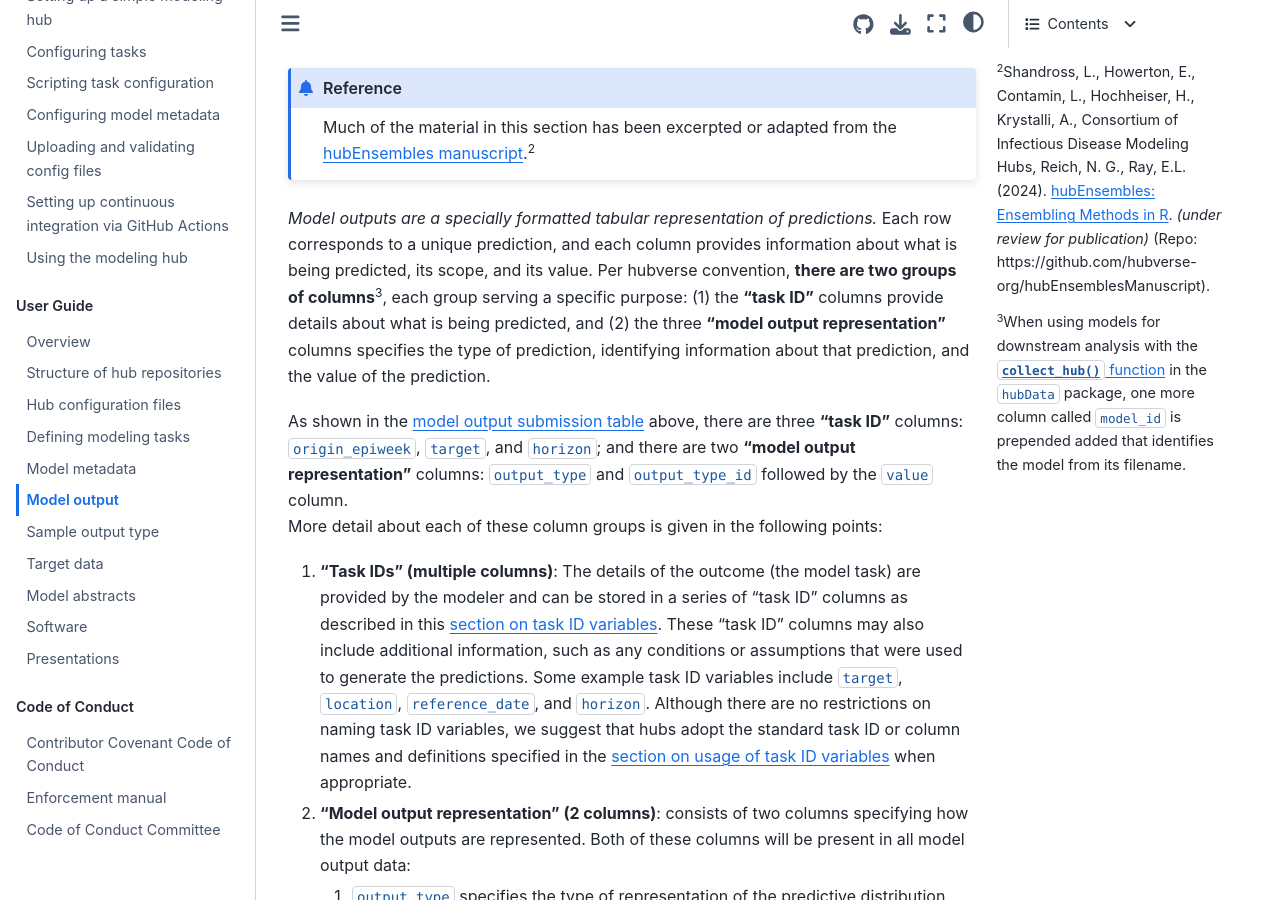
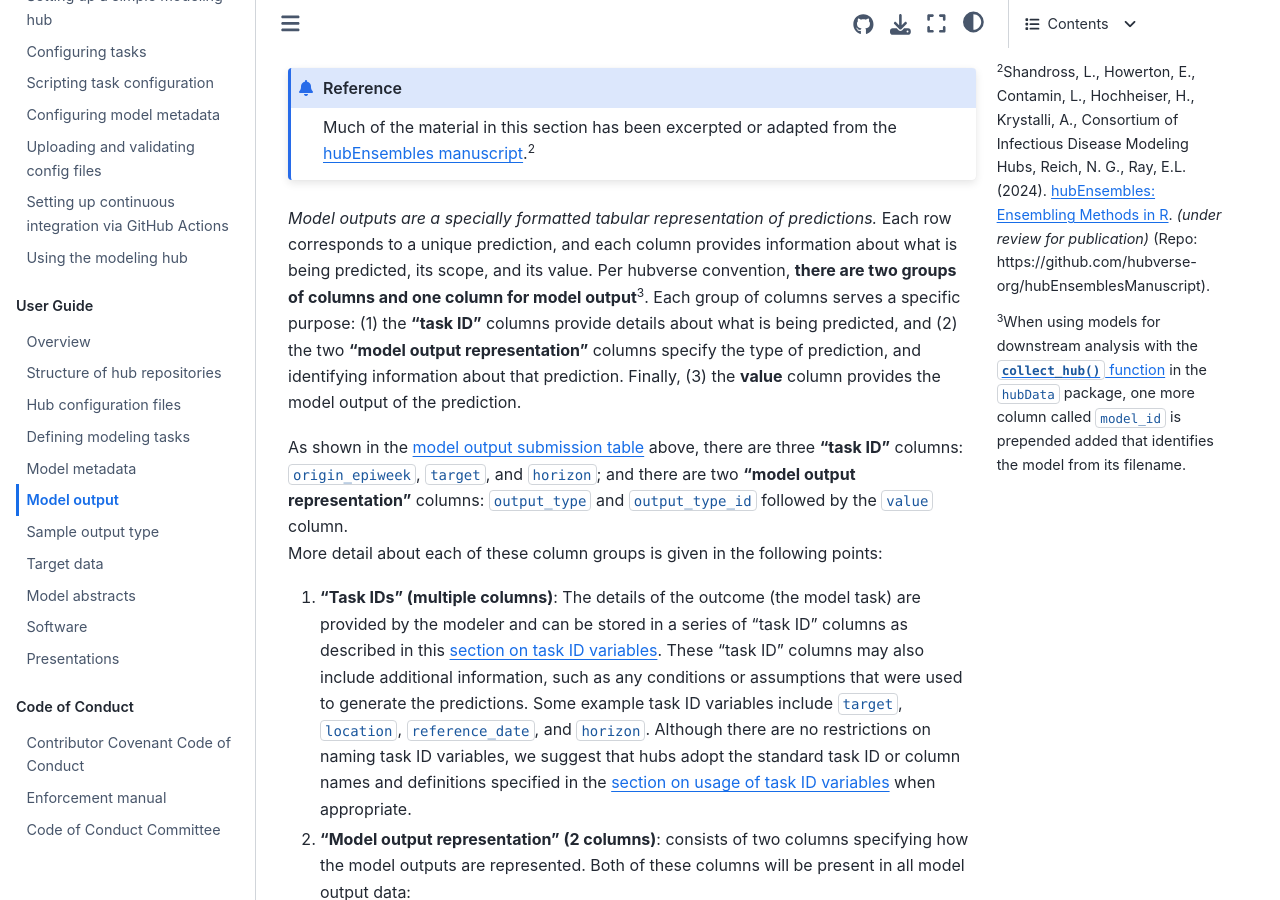
Before and after one commit to hubverse-org/hubDocs, a Sphinx documentation site: the page built from docs/source/user-guide/model-output.md, in a window 1280 px wide and 900 px high, scrolled down 2188 px. Built offline with Sphinx 7.4.7 and the Sphinx Book theme 1.1.4, drawn with Linux system fonts in a browser that asks for light colours; comment, search, counter and statistics services are not loaded.

Commit message:
Fixing line 81

```diff
--- a/docs/source/user-guide/model-output.md
+++ b/docs/source/user-guide/model-output.md
@@ -78,7 +78,7 @@ Much of the material in this section has been excerpted or adapted from the [hub
 
 _Model outputs are a specially formatted tabular representation of predictions._
 Each row corresponds to a unique prediction, and each column provides information about what is being predicted, its scope, and its value.
-Per hubverse convention, **there are two groups of columns**[^model-id], each group serving a specific purpose: (1) the **"task ID"** columns provide details about what is being predicted, and (2) the three **"model output representation"** columns specifies the type of prediction, identifying information about that prediction, and the value of the prediction.
+Per hubverse convention, **there are two groups of columns and one column for model output**[^model-id]. Each group of columns serves a specific purpose: (1) the **"task ID"** columns provide details about what is being predicted, and (2) the two **"model output representation"** columns specify the type of prediction, and identifying information about that prediction. Finally, (3) the **value** column provides the model output of the prediction.
 
 [^model-id]: When using models for downstream analysis with the [`collect_hub()` function](https://hubverse-org.github.io/hubData/reference/collect_hub.html) in the `hubData` package, one more column called `model_id` is prepended added that identifies the model from its filename.
 
```
